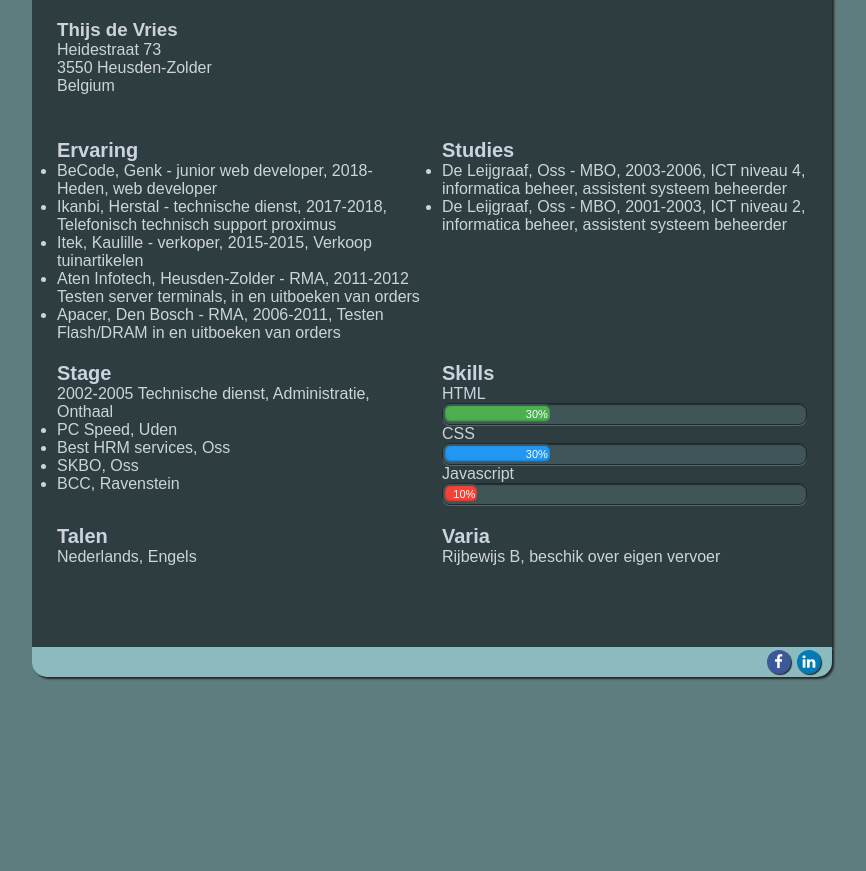
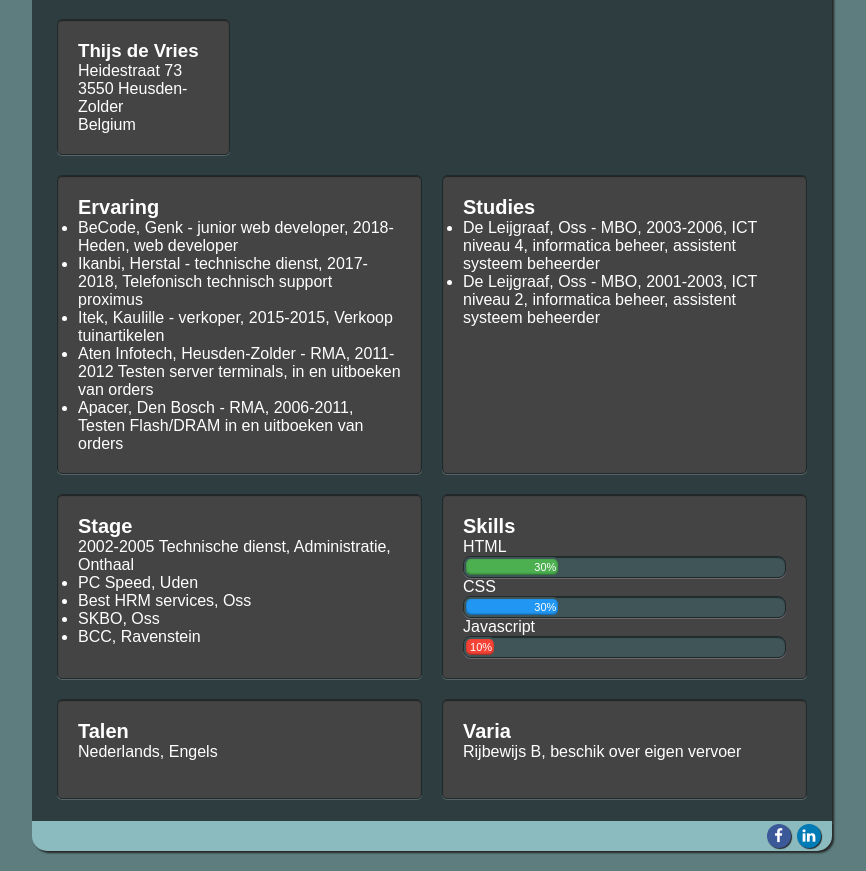
Before and after one commit to jtdevries/Mijn-CV, a plain HTML site: page index.html in a window 1280 px wide. Shown: the part 53-924 px from the top of the page, without its empty margins (208-1074 px from the left). Before the commit the page ends 800 px from the top, so only its background shows below. Drawn offline with Linux system fonts and the light colour scheme.

Commit message:
updated style.css

```diff
--- a/style.css
+++ b/style.css
@@ -13,6 +13,14 @@ body {
 h4 {
     font-size: 20px;
 }
+.wrapper > div {
+  background: #444;
+  color: white;
+  border-radius: 5px;
+  padding: 20px;
+  border: 1px solid #202A2B;
+  box-shadow: inset 0px 1px 1px rgba(0,0,0,0.5), 0px 1px 0px rgba(255,255,255,0.2);
+}
 .combine{
     width: 100%;
     max-width: 800px;
@@ -25,59 +33,8 @@ h4 {
     grid-auto-rows: minmax(100px, auto);
     margin: 15px;
 }
-.adress {
-  grid-column: 1 / 2;
-  grid-row: 1;
-}
-.ervaring {
-  grid-column: 1 / 3;
-  grid-row: 2;
 
-}
-.studies {
-  grid-column: 3 / 5;
-  grid-row: 2;
-
-}
-.stage {
-  grid-column: 1 / 3;
-  grid-row: 3;
-}
-.vaardigheden {
-  grid-column: 3 / 5;
-  grid-row: 3;
-}
-.container {
-  width: 100%;
-  background-color: #3F5557;
-  border: 1px solid #202A2B;
-  box-shadow: inset 0px 1px 1px rgba(0,0,0,0.5), 0px 1px 0px rgba(255,255,255,0.2);
-  border-radius: 8px;
-}
-
-
-.skills {
-  text-align: right;
-  font-size: 11px;
-  padding: 2px;
-  color: #fff;
-  box-shadow: inset 0 -1px 2px rgba(0,0,0,0.4);
-  border-radius: 7px;
-}
-
-.HTML {width: 30%; height: 20px; background-color: #4CAF50; border: 2px solid #3F5557;}
-.CSS  {width: 30%; height: 20px; background-color: #2196F3; border: 2px solid #3F5557;}
-.Javascript {width: 10%; height: 20px; background-color: #f44336; border: 2px solid #3F5557;}
-
-.talen {
-  grid-column: 1 / 3;
-  grid-row: 4;
-}
-.varia{
-  grid-column: 3 / 5;
-  grid-row: 4;
-}
-
+/*Box TOP*/
 .top_banner {
     background: #8BBBBF;
     height: 30px;
@@ -89,6 +46,8 @@ h4 {
     color: #E9F0FC;
     box-shadow: 2px 2px 2px #262626;
 }
+
+/*Box MIDDLE*/
 .content {
     background: #2E3E40;
     color: #cdd3de;
@@ -96,6 +55,69 @@ h4 {
     width: 100%;
     box-shadow: 2px 2px 2px #262626;
 }
+
+/*Box BOTTOM*/
+.bottom_banner {
+    background: #8BBBBF;
+    height: 30px;
+    line-height: 30px;
+    border-radius: 0 0 15px 15px;
+    padding-right: 10px;
+    text-align: right;
+    box-shadow: 2px 2px 2px #262626;
+}
+
+/*Content GRID layout*/
+.adress {
+    grid-column: 1 / 2;
+    grid-row: 1;
+}
+.ervaring {
+    grid-column: 1 / 3;
+    grid-row: 2;
+}
+.studies {
+    grid-column: 3 / 5;
+    grid-row: 2;
+}
+.stage {
+    grid-column: 1 / 3;
+    grid-row: 3;
+}
+.vaardigheden {
+    grid-column: 3 / 5;
+    grid-row: 3;
+}
+.skills {
+    text-align: right;
+    font-size: 11px;
+    padding: 2px;
+    color: #fff;
+    box-shadow: inset 0 -1px 2px rgba(0,0,0,0.4);
+    border-radius: 7px;
+}
+.talen {
+    grid-column: 1 / 3;
+    grid-row: 4;
+}
+.varia{
+    grid-column: 3 / 5;
+    grid-row: 4;
+}
+
+/*Skills progress bars*/
+.container {
+    width: 100%;
+    background-color: #3F5557;
+    border: 1px solid #202A2B;
+    box-shadow: inset 0px 1px 1px rgba(0,0,0,0.5), 0px 1px 0px rgba(255,255,255,0.2);
+    border-radius: 8px;
+}
+.HTML {width: 30%; height: 20px; background-color: #4CAF50; border: 2px solid #3F5557;}
+.CSS  {width: 30%; height: 20px; background-color: #2196F3; border: 2px solid #3F5557;}
+.Javascript {width: 10%; height: 20px; background-color: #f44336; border: 2px solid #3F5557;}
+
+/*Social Media Global*/
 .fa {
     padding: 4px;
     font-size: 15px;
@@ -107,28 +129,23 @@ h4 {
     border-radius: 20px;
     box-shadow: 1px 1px 1px #262626;
 }
+
+/*Facebook Element*/
 .fa-facebook:hover {
     background-color: #fff;
     color: #3B5998;
-}
-.fa-linkedin:hover {
-  background-color: #fff;
-  color: #007bb5;
 }
 .fa-facebook {
     background: #3B5998;
     color: #fff;
 }
+
+/*Linkedin Element*/
+.fa-linkedin:hover {
+    background-color: #fff;
+    color: #007bb5;
+}
 .fa-linkedin {
     background: #007bb5;
     color: #fff;
 }
-.bottom_banner {
-    background: #8BBBBF;
-    height: 30px;
-    line-height: 30px;
-    border-radius: 0 0 15px 15px;
-    padding-right: 10px;
-    text-align: right;
-    box-shadow: 2px 2px 2px #262626;
-}
```
Also changed, not shown: index.html (+2 -1 lines). Lines whose indentation alone changed are shown as unchanged.
